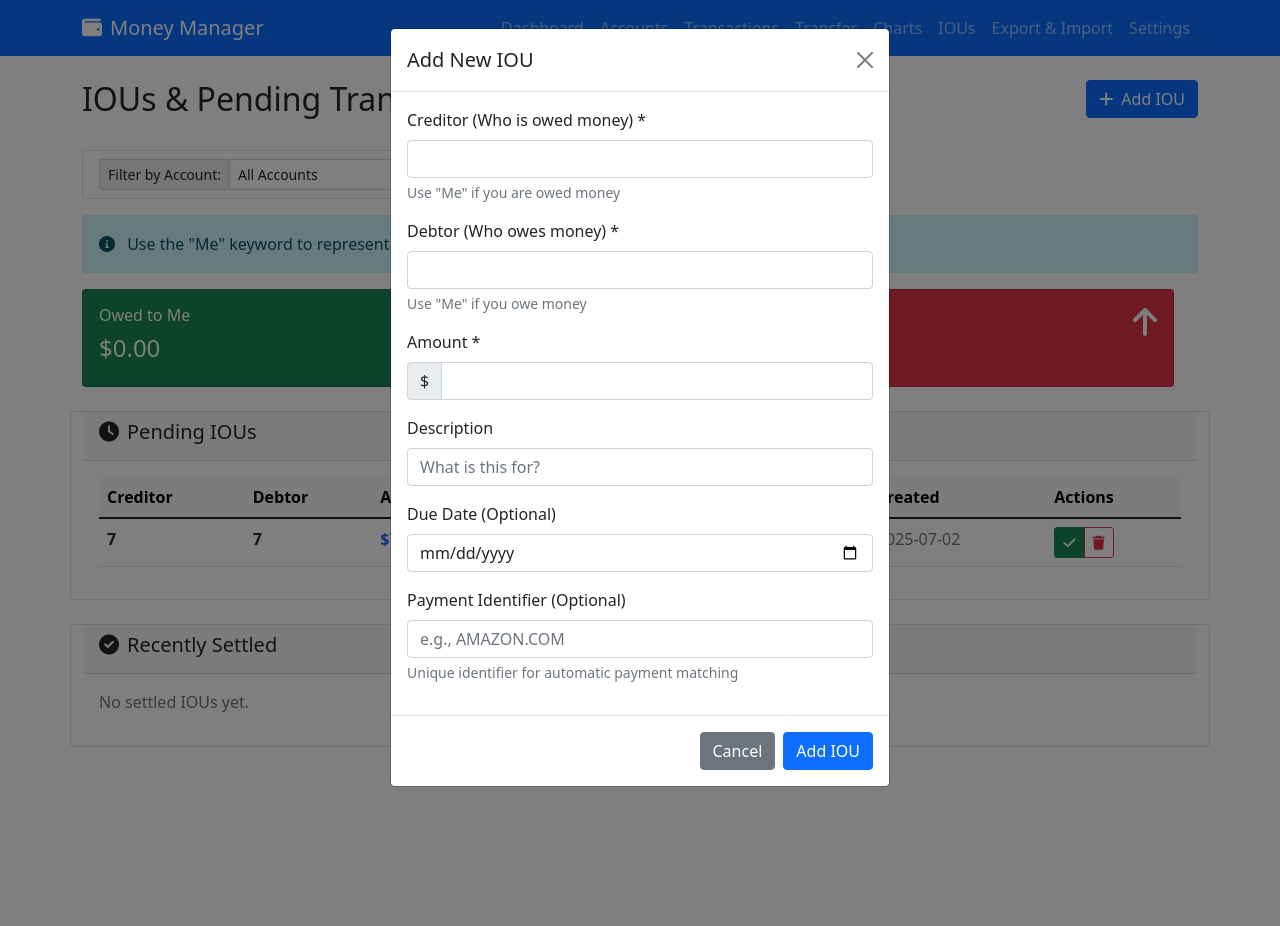
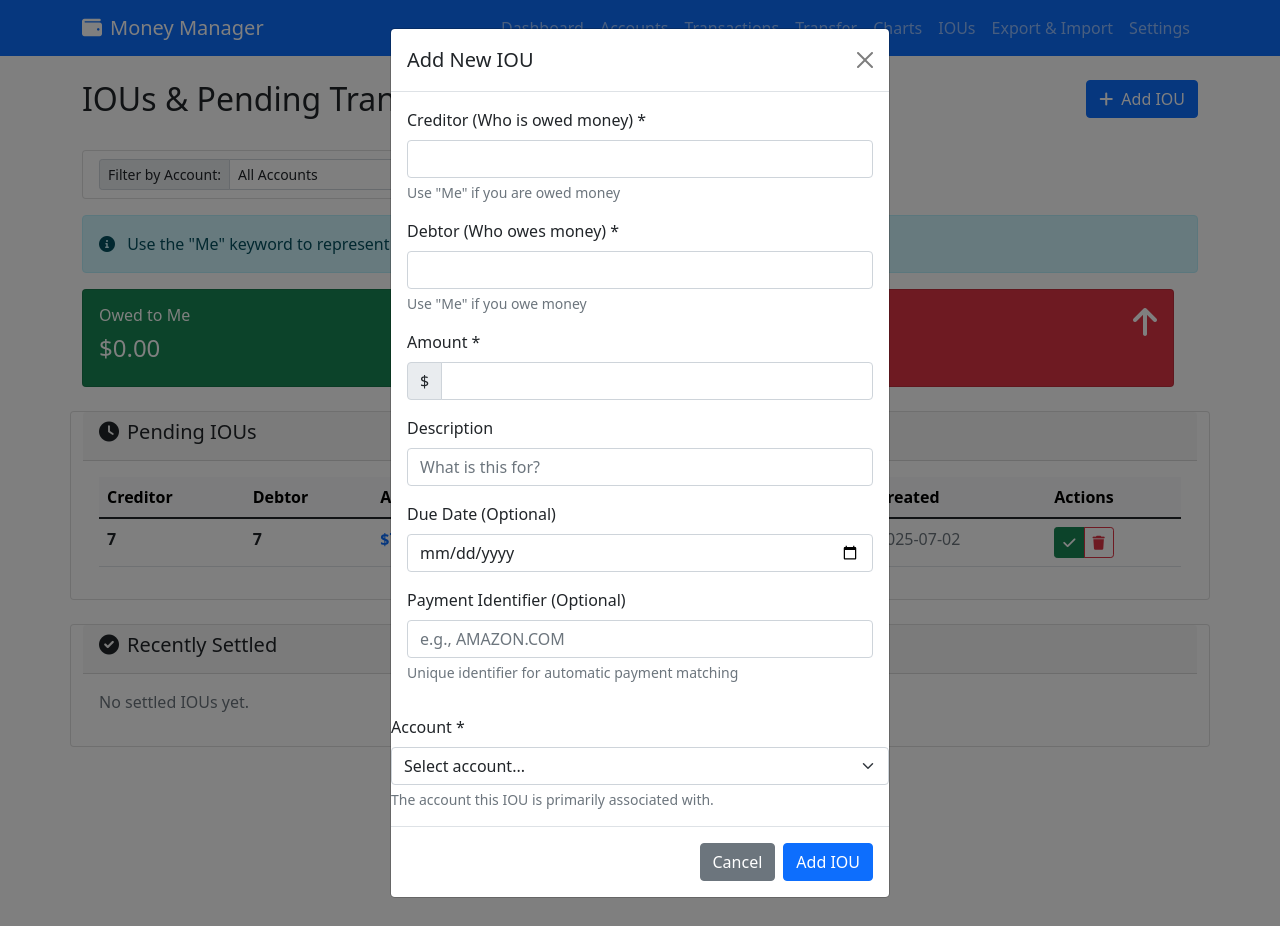
Before and after one commit to Christiancoding/Money-Manager, a Flask app: page /ious in a window 1280 px wide, after a click on "Add IOU". Run offline with Flask 3, Linux system fonts and the light colour scheme; data comes from the database, SQL or seed files in the repository; data that the repository does not hold is empty; some libraries are stand-ins or nearby versions.

Commit message:
Add files via upload

```diff
--- a/Money_Manager/app.py
+++ b/Money_Manager/app.py
@@ -615,7 +615,7 @@ def charts():
         # Get data for charts with optional account filtering
         category_data = database.get_category_spending(30, account_id)
         daily_data = database.get_daily_balance(30, account_id)
-        monthly_data = database.get_monthly_balance_history(12)
+        monthly_data = database.get_monthly_balance_history(12, account_id)
 
         # Get accounts for filter dropdown
         accounts = database.get_accounts()
@@ -652,7 +652,18 @@ def accounts():
     try:
         accounts = database.get_account_summary()
         account_types = ['checking', 'savings', 'credit_card', 'investment', 'cash', 'other']
-        return render_template('accounts.html', accounts=accounts, account_types=account_types)
+
+        # Calculate portfolio summary respecting 'include_in_total'
+        total_current_balance = sum(acc.get('current_balance', 0.0) for acc in accounts if acc.get('include_in_total'))
+        total_calculated_balance = sum(acc.get('calculated_balance', 0.0) for acc in accounts if acc.get('include_in_total'))
+
+        portfolio_summary = {
+            'total_current_balance': total_current_balance,
+            'total_calculated_balance': total_calculated_balance,
+            'net_worth': total_calculated_balance  # Or current, depending on preference
+        }
+
+        return render_template('accounts.html', accounts=accounts, account_types=account_types, portfolio_summary=portfolio_summary)
     except Exception as e:
         app.logger.error(f"Error loading accounts: {e}", exc_info=True)
         flash('Error loading accounts. Please try again.', 'error')
@@ -901,13 +912,14 @@ def add_iou():
         description = request.form.get('description', '').strip()
         due_date = request.form.get('due_date') or None
         payment_identifier = request.form.get('payment_identifier', '').strip()
+        account_id = request.form.get('account_id', type=int)
 
         if not creditor_name or not debtor_name or amount <= 0:
             flash('All fields are required and amount must be positive.', 'error')
             return redirect(url_for('ious'))
 
         # Create the IOU first
-        iou_id = database.add_iou(creditor_name, debtor_name, amount, description, due_date, payment_identifier)
+        iou_id = database.add_iou(creditor_name, debtor_name, amount, description, due_date, payment_identifier, account_id)
 
         if iou_id:
             success_message = f'IOU added: {debtor_name} owes {creditor_name} ${amount:.2f}'
--- a/Money_Manager/database.py
+++ b/Money_Manager/database.py
@@ -1162,21 +1162,34 @@ def get_transaction_count(days: Optional[int] = None) -> int:
         return 0
     finally:
         conn.close()
-def get_monthly_balance_history(months: int = 12) -> List[Dict[str, Any]]:
+def get_monthly_balance_history(months: int = 12, account_id: Optional[int] = None) -> List[Dict[str, Any]]:
     """Get monthly account balance progression for the last N months"""
     conn = get_db_connection()
     try:
-        # Calculate cumulative balance from ALL transactions, but only return recent months
-        query = '''
+        # Base query for all transactions
+        base_query = '''
         WITH all_monthly_data AS (
             SELECT
                 strftime('%Y-%m', date) as month,
                 strftime('%Y-%m-01', date) as month_start,
                 SUM(CASE WHEN type = 'income' THEN amount ELSE -amount END) as monthly_net
             FROM transactions
+        '''
+        params = []
+
+        if account_id:
+            base_query += ' WHERE account_id = ?'
+            params.append(account_id)
+
+        base_query += '''
             GROUP BY strftime('%Y-%m', date)
             ORDER BY month
-        ),
+        )
+        '''
+
+        # Calculate cumulative balance from ALL transactions, but only return recent months
+        query = base_query + '''
+        ,
         cumulative_balance AS (
             SELECT
                 month,
@@ -1198,7 +1211,7 @@ def get_monthly_balance_history(months: int = 12) -> List[Dict[str, Any]]:
         SELECT * FROM recent_months
         '''.format(months)
 
-        results = conn.execute(query).fetchall()
+        results = conn.execute(query, params).fetchall()
 
         # Format for Chart.js
         monthly_data: List[Dict[str, Any]] = []
@@ -1848,7 +1861,9 @@ def create_ious_table():
                 status TEXT DEFAULT 'pending' CHECK(status IN ('pending', 'partially_paid', 'paid', 'cancelled')),
                 created_date DATE DEFAULT CURRENT_DATE,
                 settled_date DATE,
-                notes TEXT
+                notes TEXT,
+                account_id INTEGER,
+                FOREIGN KEY (account_id) REFERENCES accounts(id)
             )
         ''')
         conn.commit()
@@ -1968,15 +1983,15 @@ def migrate_ious_table():
         conn.close()
 def add_iou(creditor_name: str, debtor_name: str, amount: float,
            description: str = "", due_date: Optional[str] = None,
-           payment_identifier: Optional[str] = None) -> Optional[int]:
+           payment_identifier: Optional[str] = None, account_id: Optional[int] = None) -> Optional[int]:
     """Add new IOU/pending transaction."""
     conn = get_db_connection()
     try:
         cursor = conn.cursor()
         cursor.execute('''
-            INSERT INTO ious (creditor_name, debtor_name, amount, description, due_date, payment_identifier)
-            VALUES (?, ?, ?, ?, ?, ?)
-        ''', (creditor_name, debtor_name, amount, description, due_date, payment_identifier))
+            INSERT INTO ious (creditor_name, debtor_name, amount, description, due_date, payment_identifier, account_id)
+            VALUES (?, ?, ?, ?, ?, ?, ?)
+        ''', (creditor_name, debtor_name, amount, description, due_date, payment_identifier, account_id))
         conn.commit()
         logger.info(f"IOU added: {creditor_name} owes {debtor_name} ${amount}")
         return cursor.lastrowid
@@ -2000,29 +2015,26 @@ def get_ious(status: Optional[str] = None, account_id: Optional[int] = None) ->
         else:
             order_clause = "ORDER BY id DESC"
 
-        # Initialize params as an empty tuple
-        params: tuple = ()
+        base_query = 'SELECT * FROM ious'
+        conditions = []
+        params = []
 
         # Modified logic to handle "pending" status properly
         if status == 'pending':
-            # Include both 'pending' and 'partially_paid' IOUs as they're both still active
-            query = f"SELECT * FROM ious WHERE status IN ('pending', 'partially_paid') {order_clause}"
-            ious = conn.execute(query).fetchall()
+            conditions.append("status IN ('pending', 'partially_paid')")
         elif status:
-            query = f'SELECT * FROM ious WHERE status = ? {order_clause}'
-            params = (status,)
-        else:
-            query = f'SELECT * FROM ious {order_clause}'
-            params = ()
+            conditions.append('status = ?')
+            params.append(status)
 
         # Add account_id filter if provided
         if account_id:
-
-            if 'WHERE' in query:
-                query = query.replace('WHERE', f'WHERE account_id = ? AND')
-            else:
-                query += ' WHERE account_id = ?'
-            params += (account_id,)
+            conditions.append('account_id = ?')
+            params.append(account_id)
+
+        if conditions:
+            base_query += ' WHERE ' + ' AND '.join(conditions)
+
+        query = f'{base_query} {order_clause}'
 
         ious = conn.execute(query, params).fetchall()
 
--- a/Money_Manager/templates/ious.html
+++ b/Money_Manager/templates/ious.html
@@ -292,6 +292,16 @@
                         <div class="form-text">Unique identifier for automatic payment matching</div>
                     </div>
                 </div>
+                <div class="mb-3">
+                        <label for="account_id_iou" class="form-label">Account *</label>
+                        <select class="form-select" name="account_id" id="account_id_iou" required>
+                            <option value="">Select account...</option>
+                            {% for account in accounts %}
+                            <option value="{{ account.id }}">{{ account.name }}</option>
+                            {% endfor %}
+                        </select>
+                        <div class="form-text">The account this IOU is primarily associated with.</div>
+                    </div>
                 <div class="modal-footer">
                     <button type="button" class="btn btn-secondary" data-bs-dismiss="modal">Cancel</button>
                     <button type="submit" class="btn btn-primary">Add IOU</button>
```
Also changed, not shown: Money_Manager/templates/accounts.html (+8 -7 lines).
